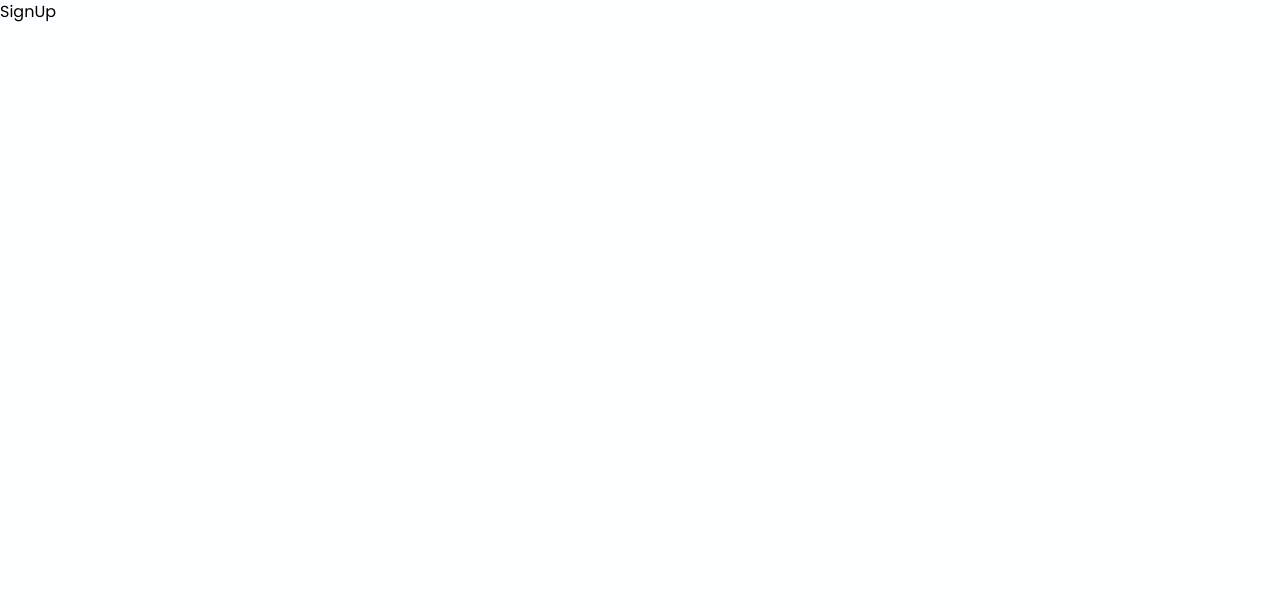
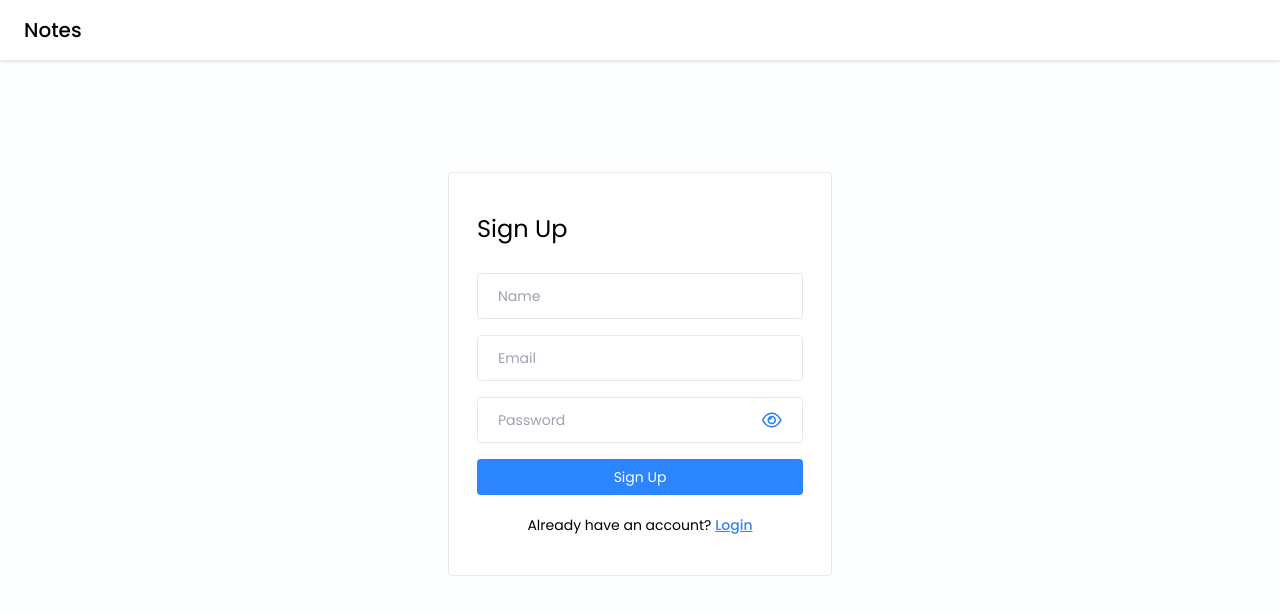
Before and after one commit to Arsen13/Note-tracker, a React (Vite) app in the folder frontend/notes-app/: page /signUp in a window 1280 px wide. Shown: the top 612 px of the page. Built offline with nearby package versions, Linux system fonts and the light colour scheme.

Commit message:
Create Sign Up page

```diff
--- a/frontend/notes-app/src/pages/Login/Login.jsx
+++ b/frontend/notes-app/src/pages/Login/Login.jsx
@@ -33,7 +33,7 @@ const Login = () => {
             <Navbar />
 
             <div className="flex items-center justify-center mt-28">
-                <div className="w-95 border rounded bg-white px-7 py-10">
+                <div className="w-96 border rounded bg-white px-7 py-10">
                     <form onSubmit={handleLogin}>
                     <h4 className="text-2xl mb-7">Login</h4>
 
--- a/frontend/notes-app/src/pages/SignUp/SignUp.jsx
+++ b/frontend/notes-app/src/pages/SignUp/SignUp.jsx
@@ -1,8 +1,85 @@
-import React from "react";
+import React, { useState } from "react";
+import Navbar from "../../components/Navbar/Navbar";
+import PasswordInput from "../../components/Input/PasswordInput";
+import { Link } from "react-router-dom";
+import { validateEmail } from "../../utils/helper";
 
 const SignUp = () => {
+
+    const [name, setName] = useState('');
+    const [email, setEmail] = useState('');
+    const [password, setPassword] = useState('');
+    const [error, setError] = useState(null);
+
+    const handleSignUp = async (e) => {
+        e.preventDefault();
+
+        if (!name) {
+            setError("Please enter your name.");
+            return;
+        }
+
+        if (!validateEmail(email)) {
+            setError("Please enter a valid email address.");
+            return;
+        }
+
+        if (!password) {
+            setError("Please enter the password.");
+            return;
+        }
+
+        setError('');
+
+        // SignUp API Call
+    }
+
     return (
-        <div>SignUp</div>
+        <>
+            <Navbar />
+
+            <div className="flex items-center justify-center mt-28">
+                <div className="w-96 border rounded bg-white px-7 py-10">
+                    <form onSubmit={handleSignUp}>
+                        <h4 className="text-2xl mb-7">Sign Up</h4>
+
+                        <input
+                            type="text"
+                            placeholder="Name"
+                            className="input-box"
+                            value={name}
+                            onChange={(e) => setName(e.target.value)}
+                        />
+
+                        <input
+                            type='text'
+                            placeholder="Email"
+                            className='input-box'
+                            value={email}
+                            onChange={(e) => setEmail(e.target.value)}
+                        />
+
+                        <PasswordInput
+                            value={password}
+                            onChange={(e) => setPassword(e.target.value)}
+                        />
+
+                        {error && <p className="text-red-500 text-xs pb-1">{error}</p>}
+
+                        <button type='submit' className="btn-primary">
+                            Sign Up
+                        </button>
+
+                        <p className="text-sm text-center mt-4">
+                            Already have an account?{" "}
+                            <Link to='/login' className="font-medium text-primary underline">
+                                Login
+                            </Link>
+                        </p>
+                    </form>
+                </div>
+            </div>
+        </>
     )
 }
 
```
